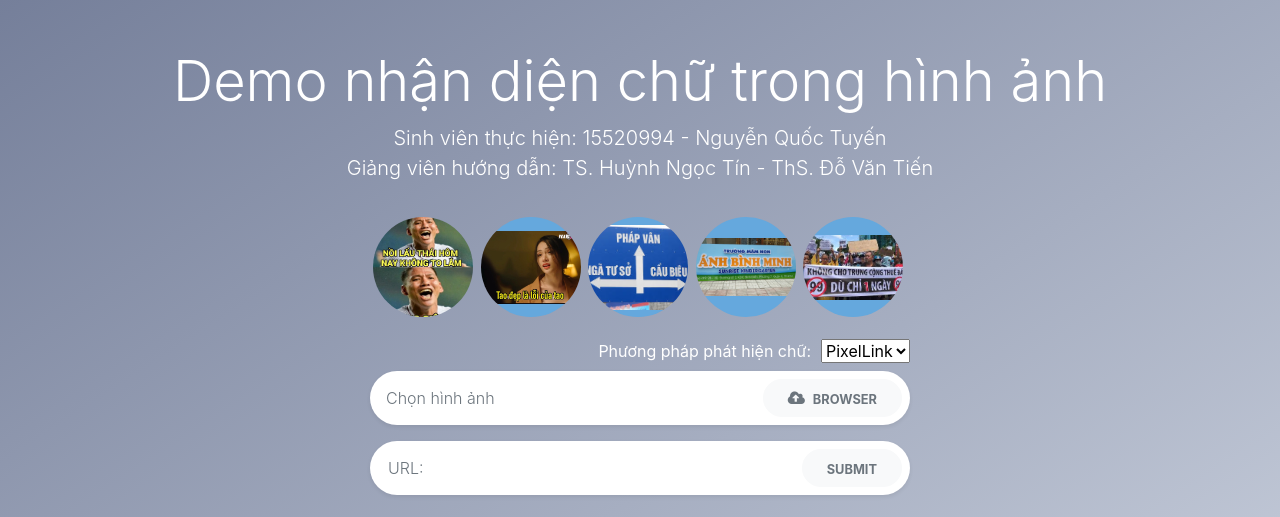
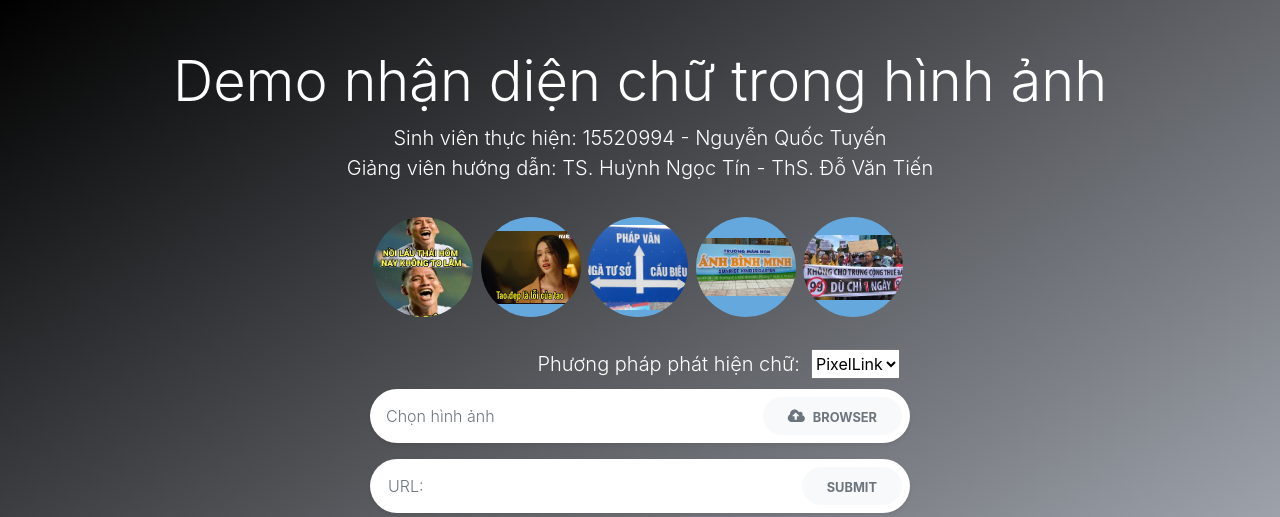
Before and after one commit to quoctuyenuit/SceneTextRecognition_Demo, a Flask app: page / in a window 1280 px wide. Shown: the top 517 px of the page. Run offline with Flask 2, Linux system fonts and the light colour scheme; some libraries are stand-ins or nearby versions; grey boxes are pictures that could not be loaded.

Commit message:
refactor UI

```diff
--- a/static/css/home.css
+++ b/static/css/home.css
@@ -98,7 +98,7 @@ position: relative;
 body {
 min-height: 100vh;
 background-color: #757f9a;
-background-image: linear-gradient(147deg, #757f9a 0%, #d7dde8 100%);
+background-image: linear-gradient(147deg, #000000 0%, #d7dde8 100%);
 }
 
 .glyphicon {
--- a/templates/home.html
+++ b/templates/home.html
@@ -52,12 +52,12 @@
                         <div class="hexagon-in2" style="background-image:url(/static/images/5.jpeg);"></div>
                     </div>
                 </div>
-                <div>
-                    <select id="custom-select" style="float: right;">
+                <div style="padding: 10px;">
+                    <select id="custom-select" style="float: right; height: 30px;">
                       <option value=0>PixelLink</option>
                       <option value=1>EAST</option>
                     </select>
-                    <label style="float: right; margin-right: 10px; color: white;">Phương pháp phát hiện chữ: </label>
+                    <p class="lead mb-0 text-white text-right" style="padding-right: 100px;"> Phương pháp phát hiện chữ: </label>
                 </div>
 
                 <!-- Upload image input-->
```
